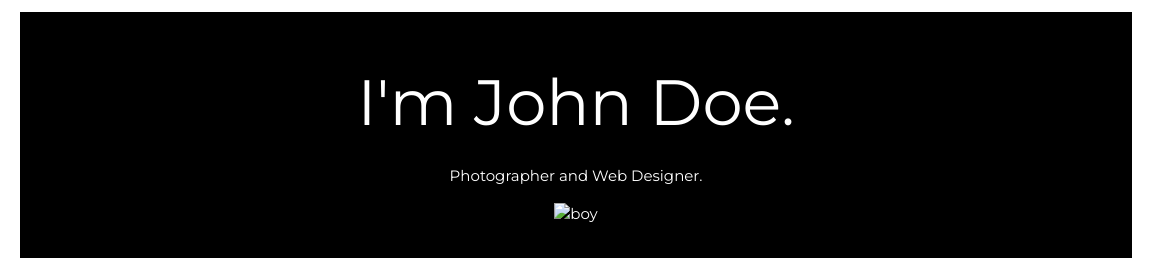
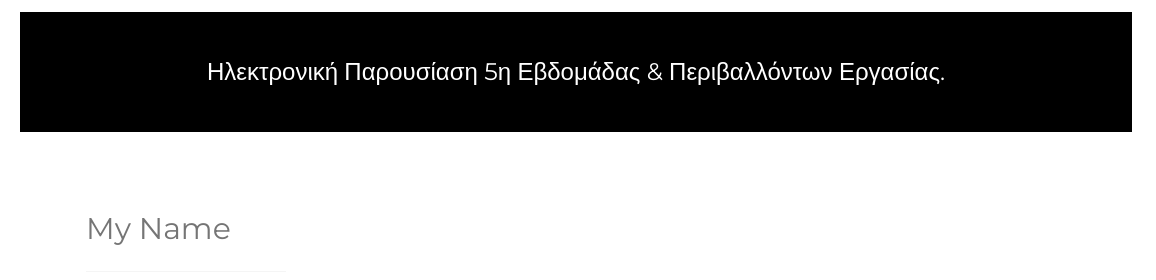
Before and after one commit to pateras95/e_lerning, a plain HTML site: page index.html in a window 1280 px wide. Shown: the top 280 px of the page, 124-1280 px from the left. Drawn offline with nearby package versions, Linux system fonts and the light colour scheme.

Commit message:
changes on text

```diff
--- a/index.html
+++ b/index.html
@@ -78,9 +78,7 @@
     <div class="w3-padding-large" id="main">
         <!-- Header/Home -->
         <header class="w3-container w3-padding-32 w3-center w3-black" id="home">
-            <h1 class="w3-jumbo"><span class="w3-hide-small">I'm</span> John Doe.</h1>
-            <p>Photographer and Web Designer.</p>
-            <img src="/w3images/man_smoke.jpg" alt="boy" class="w3-image" width="992" height="1108">
+            <h3><span class="w3-hide-small">Ηλεκτρονική Παρουσίαση 5η Εβδομάδας & </span> Περιβαλλόντων Εργασίας.</h3>
         </header>
 
         <!-- About Section -->
@@ -218,7 +216,7 @@
                 <p><input class="w3-input w3-padding-16" type="text" placeholder="Message" required name="Message"></p>
                 <p>
                     <button class="w3-button w3-light-grey w3-padding-large" type="submit">
-          <i class="fa fa-paper-plane"></i> SEND MESSAGE
+          <i class="fa fa-paper-plane"></i> Αποστολή Μηνύματος
         </button>
                 </p>
             </form>
```
